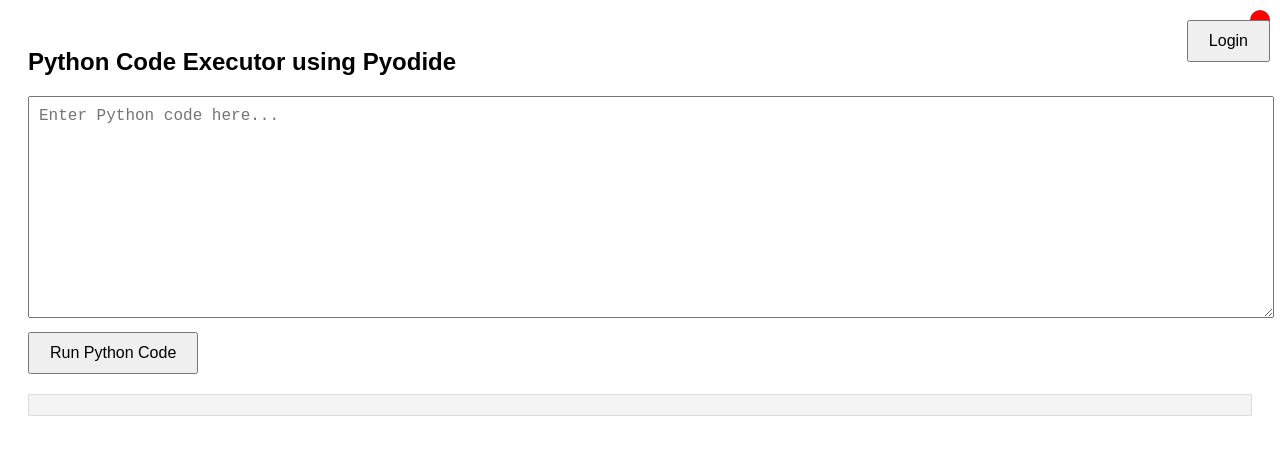
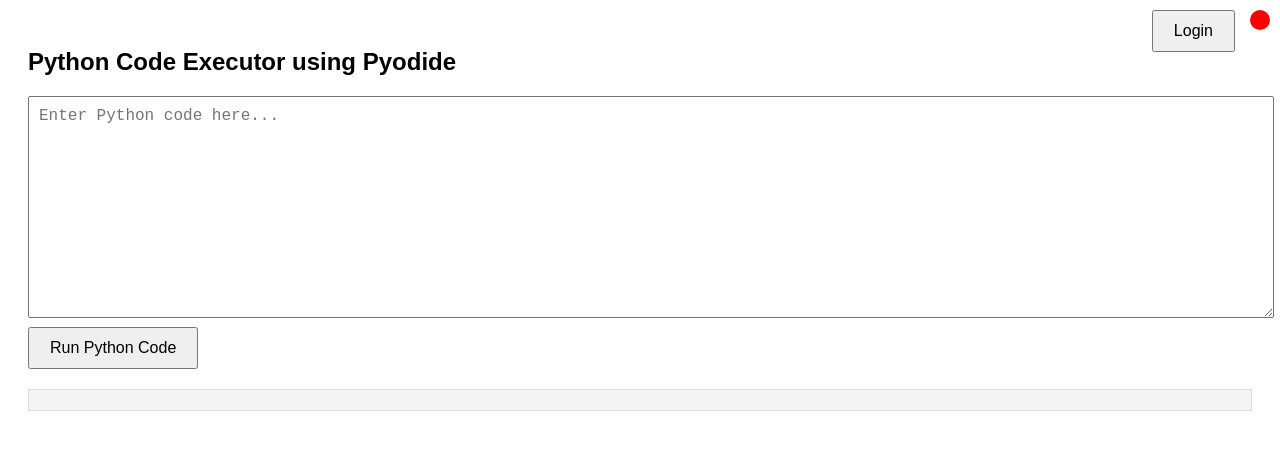
Before and after one commit to QuintinWeigand/Project_1_370_Team_1, a website: page index.html in a window 1280 px wide. Drawn offline with Linux system fonts and the light colour scheme.

Commit message:
moved login button

```diff
--- a/index.html
+++ b/index.html
@@ -19,7 +19,7 @@
         }
 
         button {
-            margin-top: 10px;
+            margin-top: 5px;
             padding: 10px 20px;
             font-size: 16px;
             cursor: pointer;
@@ -27,8 +27,8 @@
 
         button[onclick="openLoginPopup()"] {
             position: absolute;
-            top: 10px;
-            right: 10px;
+            top: 5px;
+            right: 45px;
         }
 
         #output {
```
